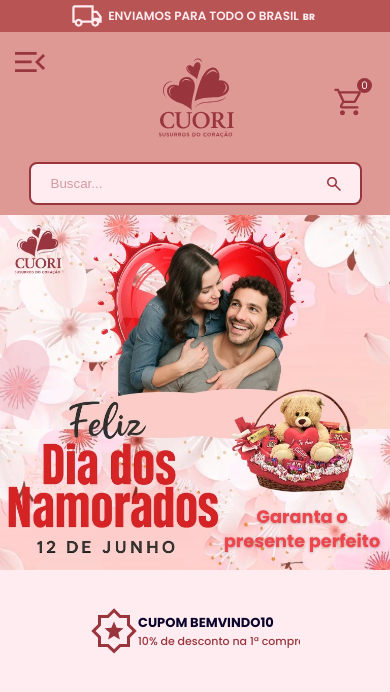
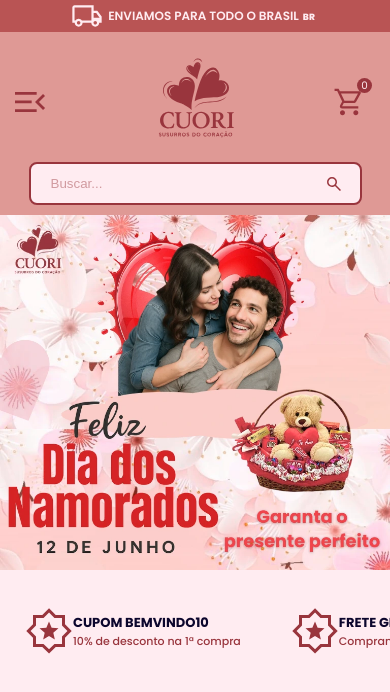
Before and after one commit to Arianeslf/Meu-site, a plain HTML site: page index.html in a window 390 px wide. Drawn offline with Linux system fonts and the light colour scheme.

Commit message:
modified style.css in .

```diff
--- a/style.css
+++ b/style.css
@@ -90,6 +90,10 @@ a:hover {
   justify-content: center;
   gap: 300px;
   background: #df9995;
+}
+
+.icon-menu {
+  place-self: center;
 }
 
 /* Input de busca */
@@ -480,10 +484,10 @@ ul li:hover {
 .info-flex {
   display: flex;
   flex-wrap: nowrap;
-  gap: 60px;
-  justify-content: space-between;
+  justify-content: center;
+  gap: 50px;
   overflow-x: auto;
-  margin: 30px 90px;
+  margin: 30px 0px;
   -webkit-overflow-scrolling: touch;
 }
 
@@ -521,3 +525,10 @@ ul li:hover {
     margin-top: 215px;
   }
 }
+
+@media (max-width: 1200px) {
+  .info-flex {
+    padding: 0px 25px;
+    justify-content: space-between;
+  }
+}
```
